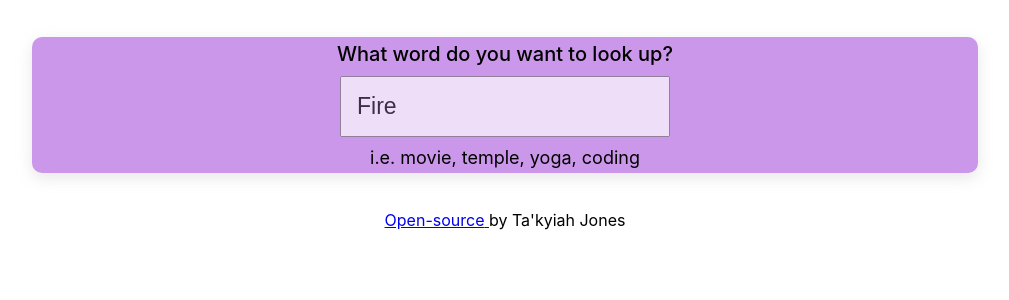
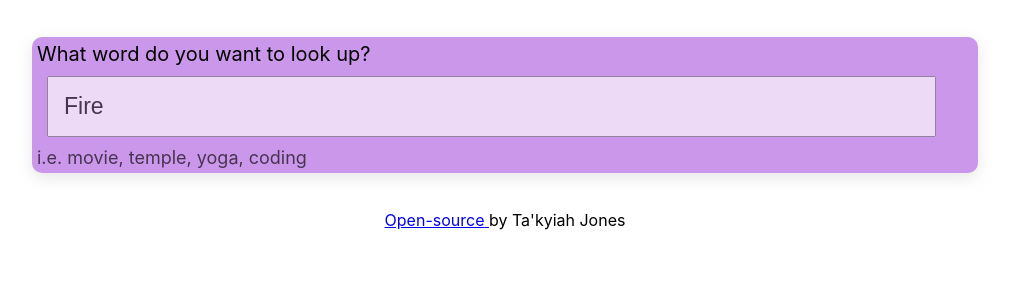
Before and after one commit to Kyicodes/react-dictionary, a React (Create React App) app: page / in a window 1280 px wide. Shown: the top 300 px of the page, without its empty margins (135-1144 px from the left). Built offline with nearby package versions, Linux system fonts and the light colour scheme; no server answers.

Commit message:
Styled display sections

```diff
--- a/src/App.css
+++ b/src/App.css
@@ -1,8 +1,6 @@
-.App {
+footer {
   text-align: center;
 }
-
-
 
 @media (prefers-reduced-motion: no-preference) {
   .App-logo {
--- a/src/Dictionary.css
+++ b/src/Dictionary.css
@@ -16,16 +16,19 @@
 
 .Dictionary .hint {
     font-size: 18px;
+    opacity: 65%;
 }
 
 .Dictionary label {
     font-size: 20px;
-    font-weight: 500;
+    font-weight: 400;
+
 }
 
 .Dictionary input {
     font-size: 23px;
-    opacity: 69%;
+    opacity: 65%;
     padding: 15px;
     margin: 10px;
+    width: 95%;
 }
--- a/src/Meaning.css
+++ b/src/Meaning.css
@@ -1,3 +1,8 @@
-.Meaning {
-    padding: 1px;
+.Meaning h3 {
+    line-height: 1.5;
+    font-weight: 400;
+    font-size: 28px;
+    text-transform: capitalize;
+    padding: 0;
+    margin: 0;
 }
--- /dev/null
+++ b/src/Phonetic.css
@@ -0,0 +1,8 @@
+.phonetics h3 {
+    line-height: 1.5;
+    padding-left: 10px;
+    margin: 0;
+    text-transform: capitalize;
+    font-size: 30px;
+    font-weight: 400;
+}
--- a/src/Phonetic.js
+++ b/src/Phonetic.js
@@ -1,4 +1,6 @@
 import React from "react";
+
+import "./Phonetic.css";
 
 export default function Phonetic(props) {
   if (props.phonetic) {
--- /dev/null
+++ b/src/Result.css
@@ -0,0 +1,8 @@
+.Results h1 {
+    text-transform: capitalize;
+    font-size: 35px;
+    line-height: 1.5;
+    padding-left: 10px;
+    font-weight: 400;
+    margin: 0;
+}
--- a/src/Result.js
+++ b/src/Result.js
@@ -2,6 +2,7 @@ import React from "react";
 
 import Meaning from "./Meaning";
 import Phonetic from "./Phonetic";
+import "./Result.css";
 
 export default function result(props) {
   if (props.definition) {
```
